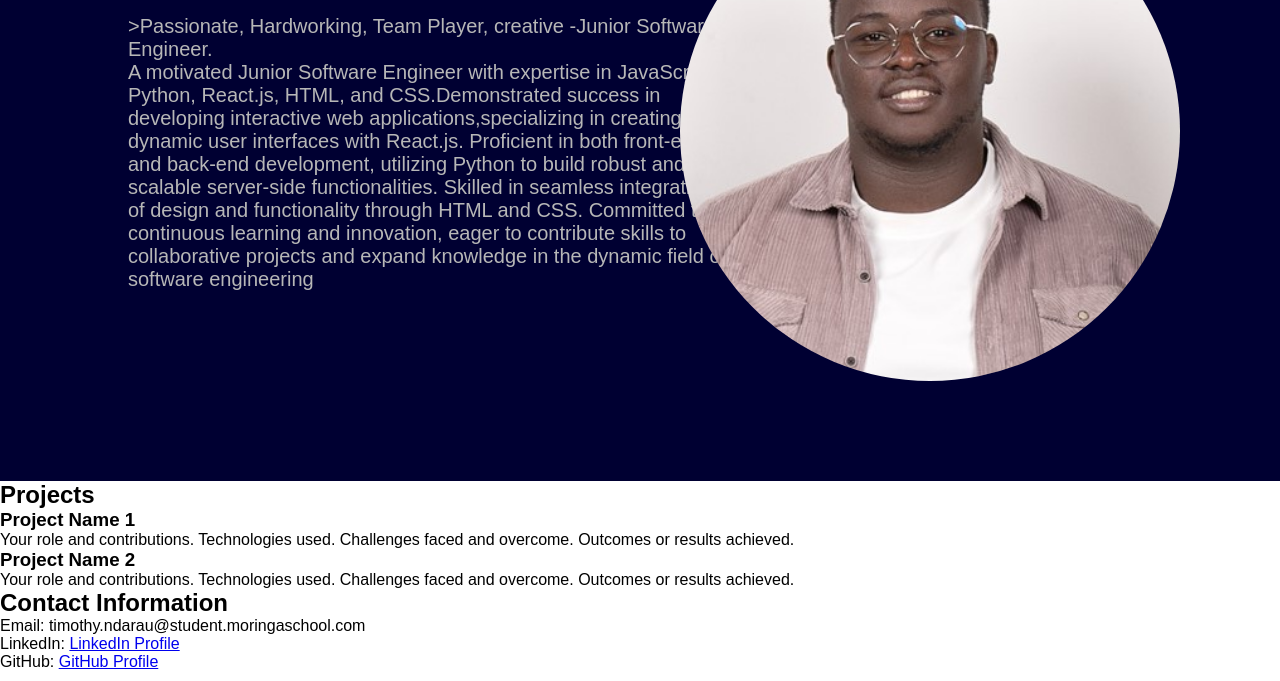
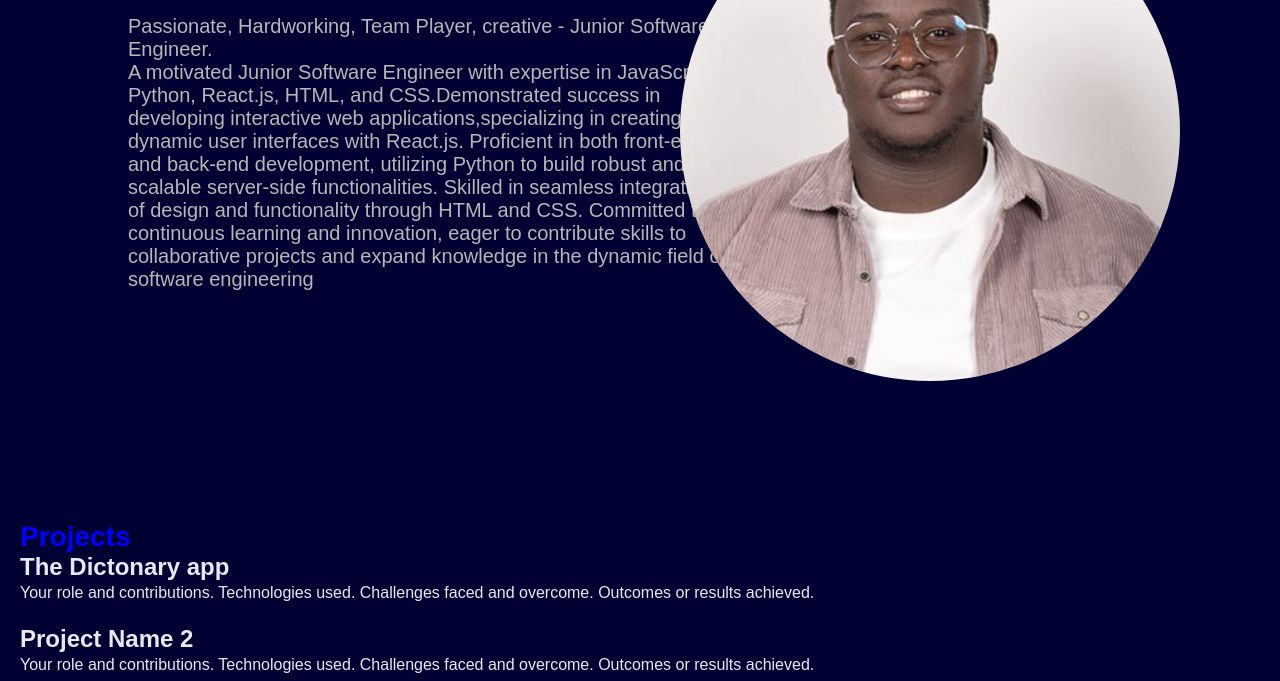
Before and after one commit to timothyndarau/take2, a plain HTML site: page index.html in a window 1280 px wide. Shown: the part 319-1000 px from the top of the page. Drawn offline with Linux system fonts and the light colour scheme.

Commit message:
css file done

```diff
--- a/index.html
+++ b/index.html
@@ -19,7 +19,8 @@
                 <h3>Hello, there!</h3>
                 <h1>I'm <span>Timothy Ndarau</span></h1>
                 <h3>Junior Software Engineer</h3><br>
-                <p>>Passionate, Hardworking, Team Player, creative -Junior Software Engineer.<br>
+                <p>Passionate, Hardworking, Team Player, creative - Junior Software Engineer.<br>
+
         A motivated Junior Software Engineer with expertise in JavaScript, Python, React.js,
         HTML, and CSS.Demonstrated success in developing interactive web applications,specializing
         in creating dynamic user interfaces with React.js. Proficient in both front-end and back-end
@@ -33,23 +34,22 @@
                 <img src="rizzla.jpg" alt="Timothy" >
              </div>
         </section>
-
-        <section>
+        <section class="project-section" >
             <h2>Projects</h2>
             <ul>
               <li>
-                <h3>Project Name 1</h3>
+                <h3>The Dictonary app</h3>
                 <p>Your role and contributions. Technologies used. Challenges faced and overcome. Outcomes or results achieved.</p>
               </li>
               <li>
                 <h3>Project Name 2</h3>
                 <p>Your role and contributions. Technologies used. Challenges faced and overcome. Outcomes or results achieved.</p>
               </li>
-              <!-- Add more projects as needed -->
+              // add more projects
             </ul>
           </section>
 
-        <section>
+        <section class="contact-section">
             <h2>Contact Information</h2>
             <ul>
               <li>Email: timothy.ndarau@student.moringaschool.com  </li>
--- a/style.css
+++ b/style.css
@@ -7,7 +7,11 @@
 }
 
 body{
-    color: black;
+    color: rgb (255, 255, 255);
+    margin: 0;
+    padding: 0;
+    background-color: rgb(0, 0, 50);
+
 }
 
 .header{
@@ -29,7 +33,7 @@ body{
 .mylogo {
     position: relative;
     font-size: 25px;
-    color: rgb(255, 255, 255);
+    color: blue;
     text-decoration: none;
     font-weight: 800;
     cursor: pointer;
@@ -114,3 +118,53 @@ body{
   html {
     scroll-behavior: smooth;
   }
+
+.project-section,
+.contact-section {
+    background-color: rgb(0, 0, 50);
+    color: blue;
+    padding: 20px;
+    margin-top: 20px;
+}
+
+.project-section h2,
+.contact-section h2 {
+    font-size: 28px;
+}
+
+.project-section ul,
+.contact-section ul {
+    list-style-type: none;
+    padding: 0;
+}
+
+.project-section li,
+.contact-section li {
+    margin-bottom: 20px;
+    color: rgb(232, 232, 240);
+
+}
+
+.project-section h3,
+.contact-section h3 {
+    font-size: 24px;
+    color: rgb(232, 232, 240);
+
+}
+
+.project-section p,
+.contact-section p {
+    font-size: 16px;
+    line-height: 1.5;
+    color: rgb(232, 232, 240);
+
+}
+
+.contact-section a {
+    color: rgb(0, 191, 255);
+    text-decoration: none;
+}
+
+.contact-section a:hover {
+    text-decoration: underline;
+}
```
